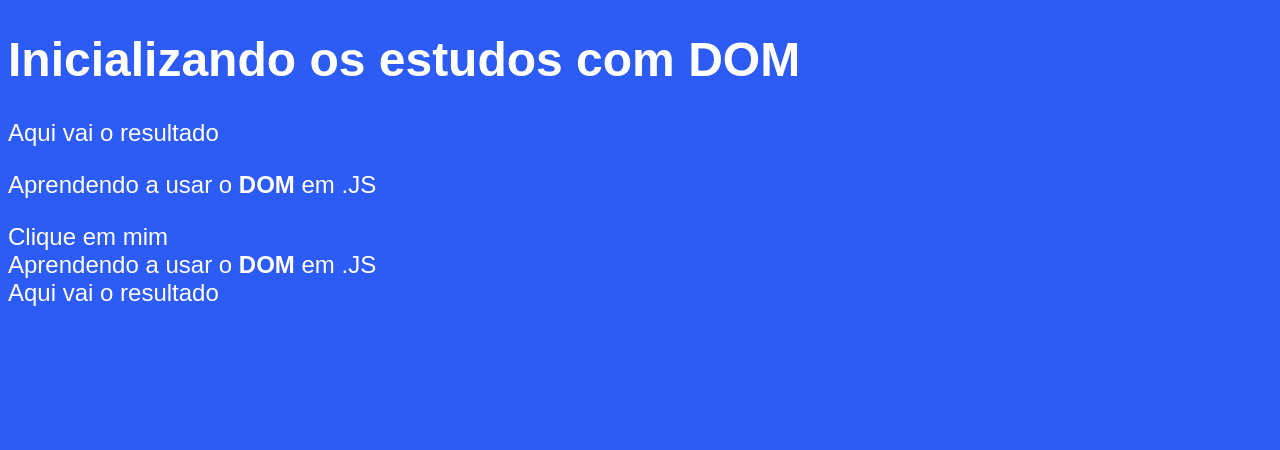
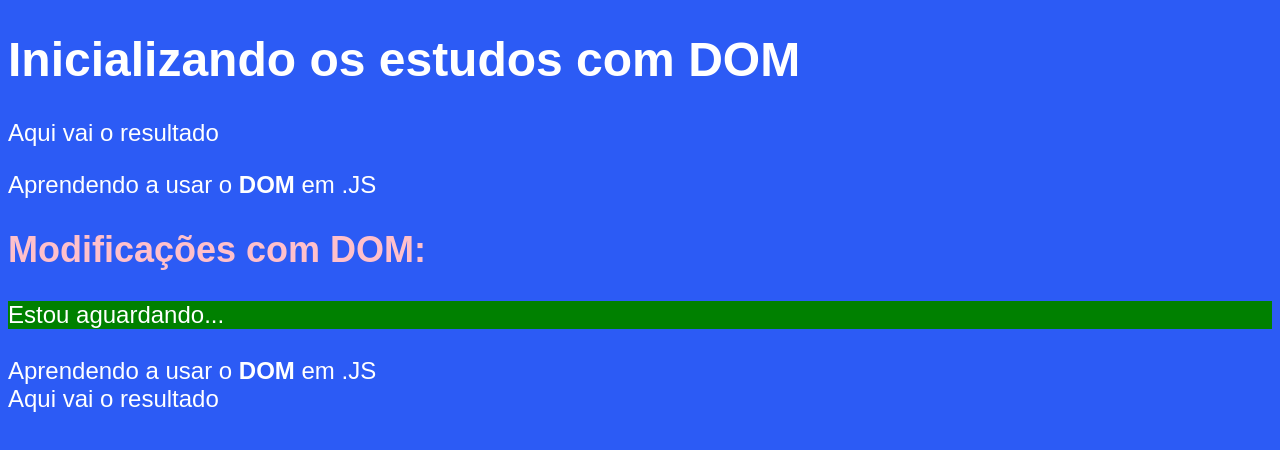
Before and after one commit to LcEduardo/JavaScript, a plain HTML site: page caminhada/passo3/ex001.html in a window 1280 px wide. Drawn offline with Linux system fonts and the light colour scheme.

Commit message:
alteração passo3

```diff
--- a/caminhada/passo3/ex001.html
+++ b/caminhada/passo3/ex001.html
@@ -16,13 +16,23 @@
     <h1>Inicializando os estudos com DOM</h1>
     <p>Aqui vai o resultado</p>
     <p>Aprendendo a usar o <strong>DOM</strong> em .JS</p>
-    <div>Clique em mim</div>
+    <h2 class="sub">Modificações com DOM:</h2>
+    <div id="i">Clique em mim</div>
+    <br>
     <script>
         var p1 = window.document.getElementsByTagName('p')[1]
         var p2 = window.document.getElementsByTagName('p')[0]
         window.document.write(p1.innerHTML)
         document.write('<br>')
         document.write(p2.innerHTML)
+        document.write('<br>')
+        var d = window.document.getElementById("i")
+        d.style.background = "green"
+        d.style.color = "white"
+        d.innerText = "Estou aguardando..."
+        var c = window.document.getElementsByClassName("sub")[0]
+        c.style.color = "pink"
+
     </script>
 </body>
 </html>
```
Also changed, not shown: 1 other file.
